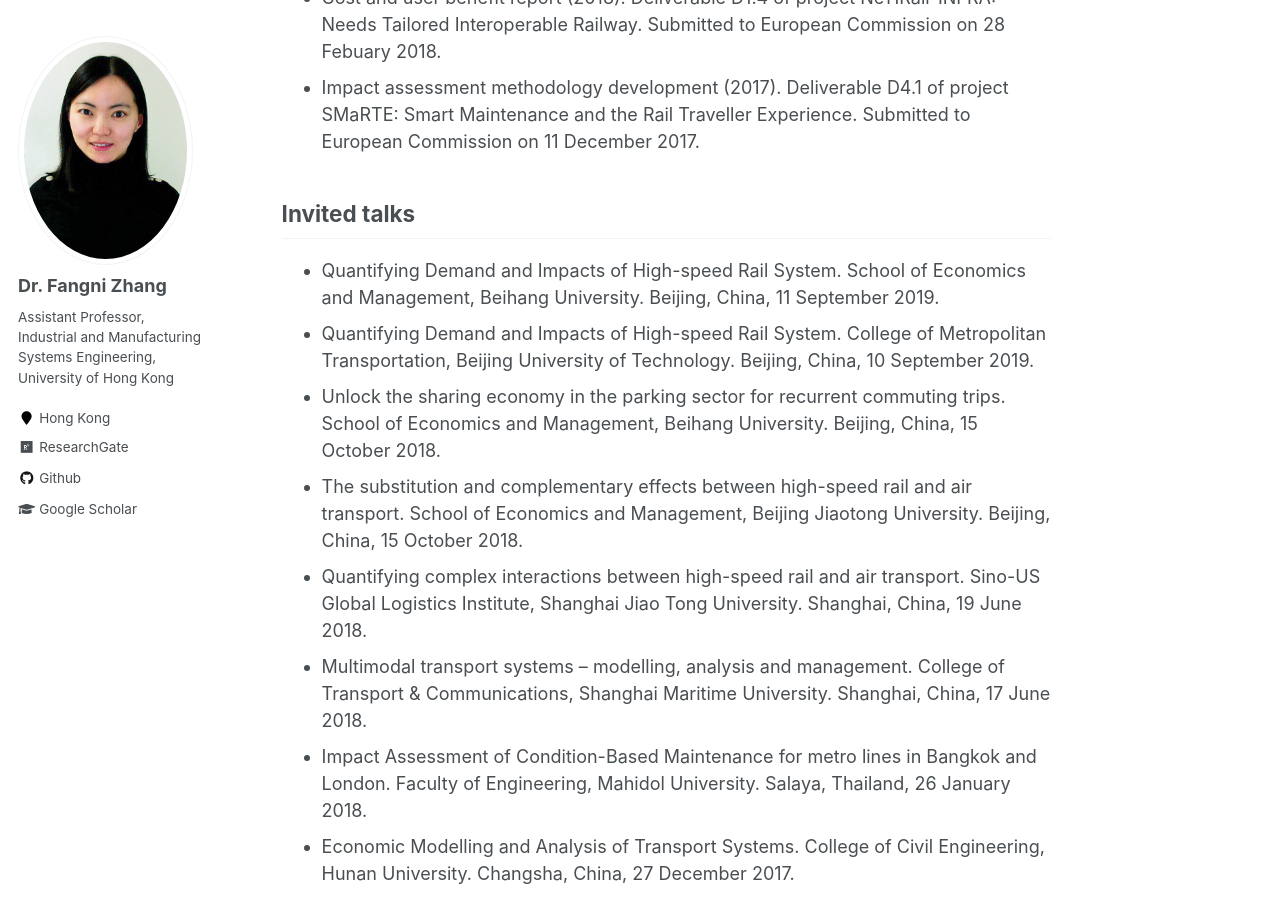
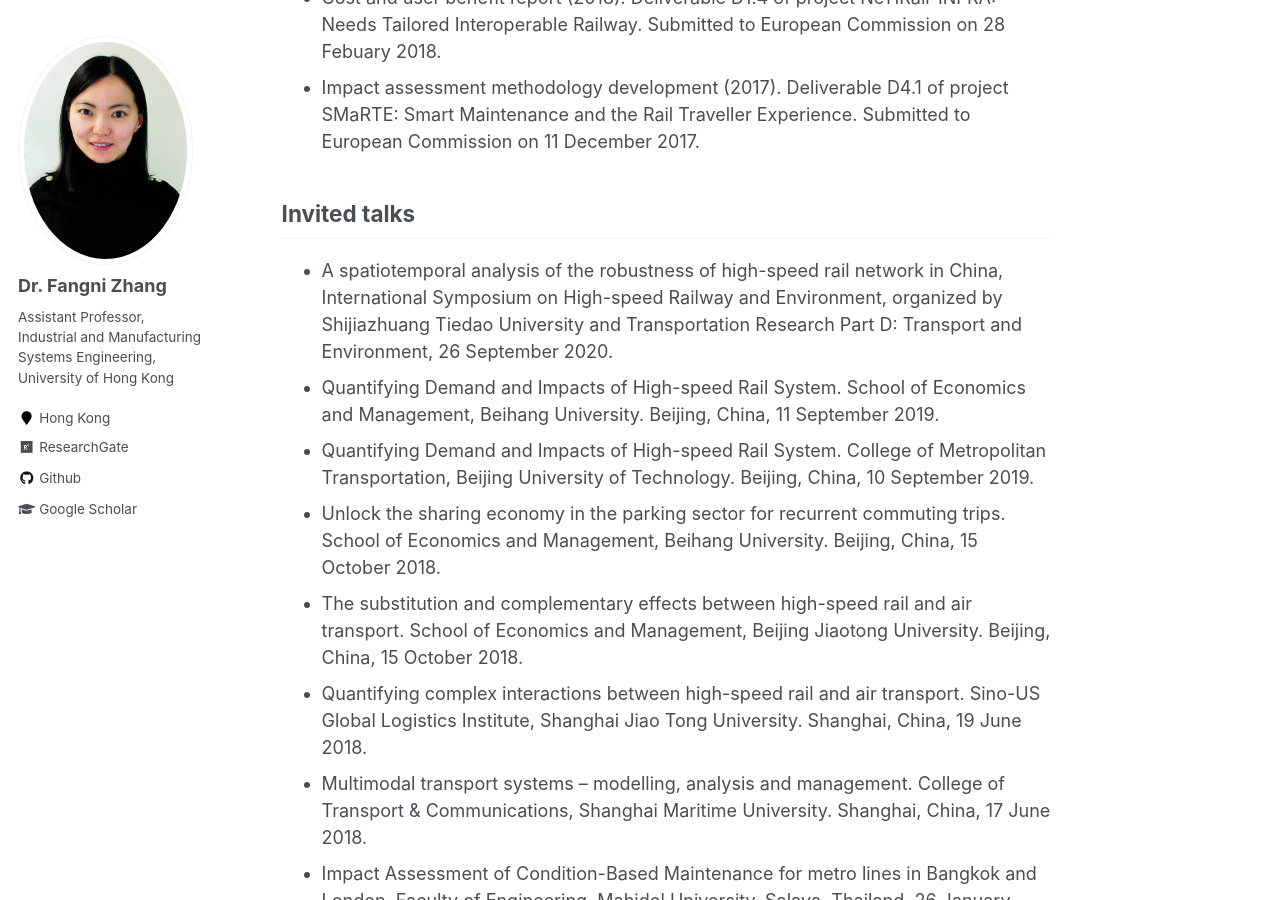
Before and after one commit to fangnizhang/fangnizhang.github.io, a Jekyll site: the page built from _pages/research.md, in a window 1280 px wide and 900 px high, scrolled down 1725 px. Built offline with Jekyll 4.4.1, drawn with Linux system fonts in a browser that asks for light colours.

Commit message:
Update research.md

```diff
--- a/_pages/research.md
+++ b/_pages/research.md
@@ -34,6 +34,7 @@ Technical reports
 
 Invited talks
 ------------
+* A spatiotemporal analysis of the robustness of high-speed rail network in China, International Symposium on High-speed Railway and Environment, organized by Shijiazhuang Tiedao University and Transportation Research Part D: Transport and Environment, 26 September 2020.
 * Quantifying Demand and Impacts of High-speed Rail System. School of Economics and Management, Beihang University. Beijing, China, 11 September 2019.
 * Quantifying Demand and Impacts of High-speed Rail System. College of Metropolitan Transportation, Beijing University of Technology. Beijing, China, 10 September 2019.
 * Unlock the sharing economy in the parking sector for recurrent commuting trips. School of Economics and Management, Beihang University. Beijing, China, 15 October 2018.
```
